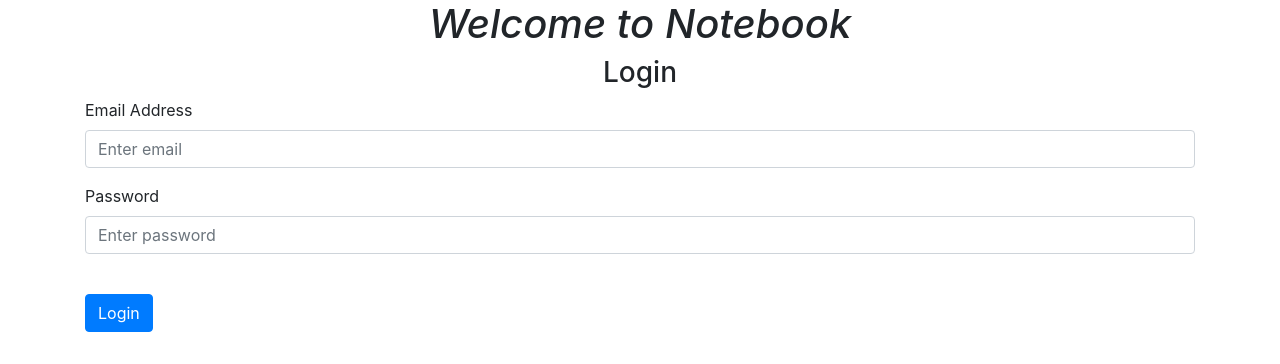
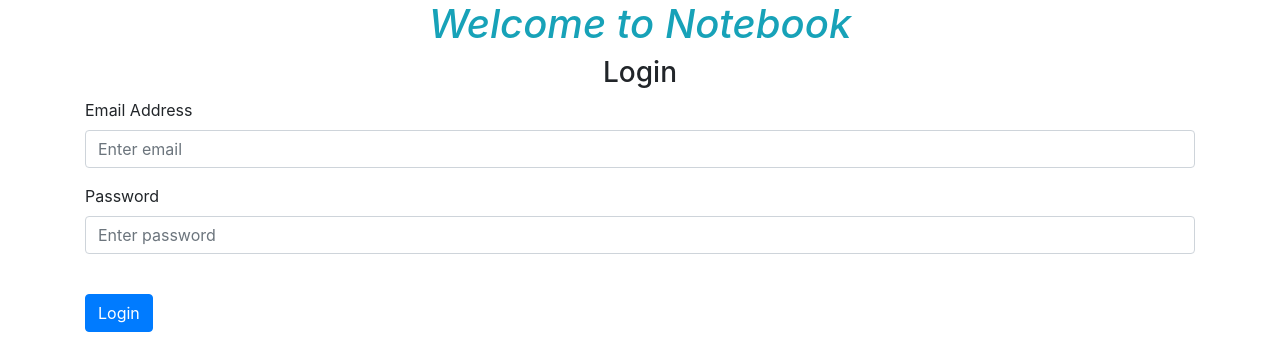
Before and after one commit to Laidybird/Notebook-, a Flask app: page /login in a window 1280 px wide. Shown: the part 56-420 px from the top of the page. Run offline with Flask 2, Linux system fonts and the light colour scheme; some libraries are stand-ins or nearby versions.

Commit message:
Adding a color class to the welcome message

```diff
--- a/website/templates/base.html
+++ b/website/templates/base.html
@@ -63,7 +63,7 @@
       </button>
     </div>
     {% endif %} {% endfor %} {% endif %} {% endwith %}
-     <h1 class="text-center  font-italic">Welcome to Notebook</h1>
+     <h1 class="text-center  font-italic text-info">Welcome to Notebook</h1>
      <div class="container">{% block content %} {% endblock %}</div>
     <footer class="bg-dark py-3  fixed-bottom">
       <div class="container">
```
